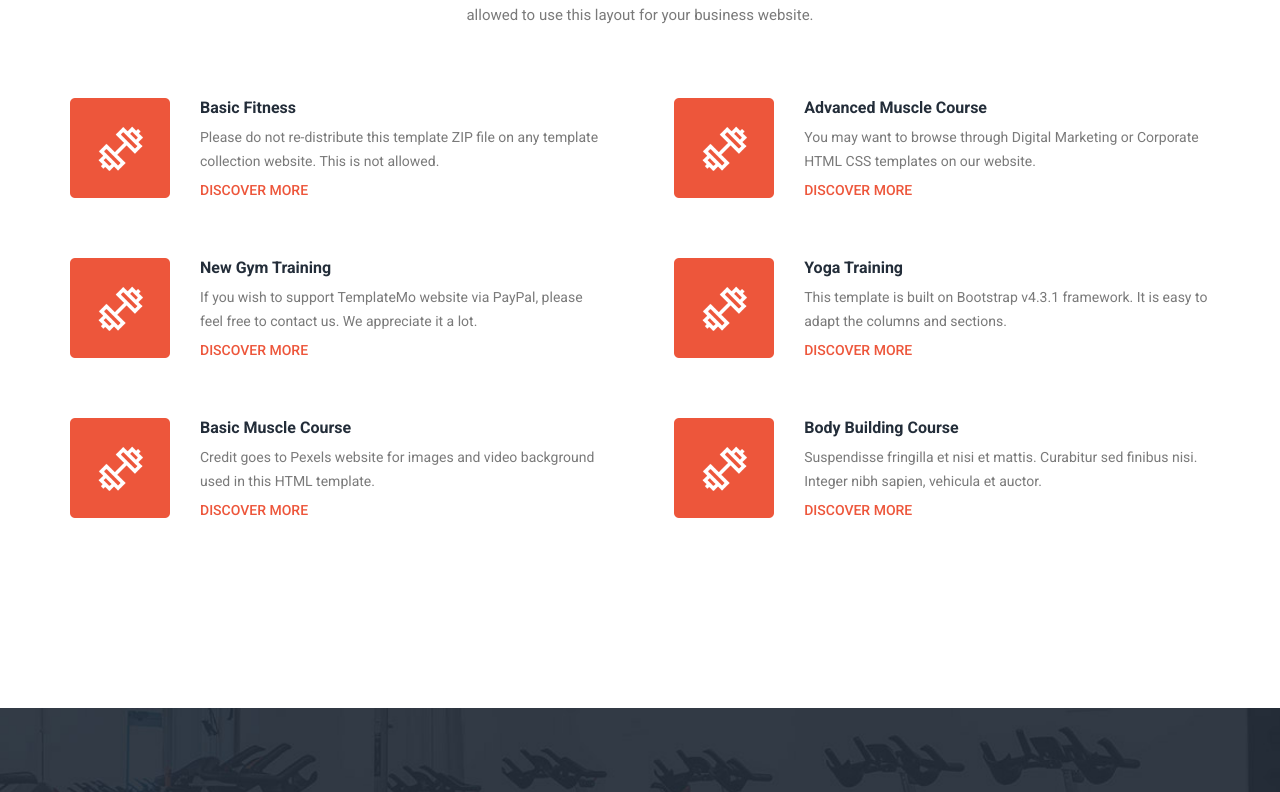
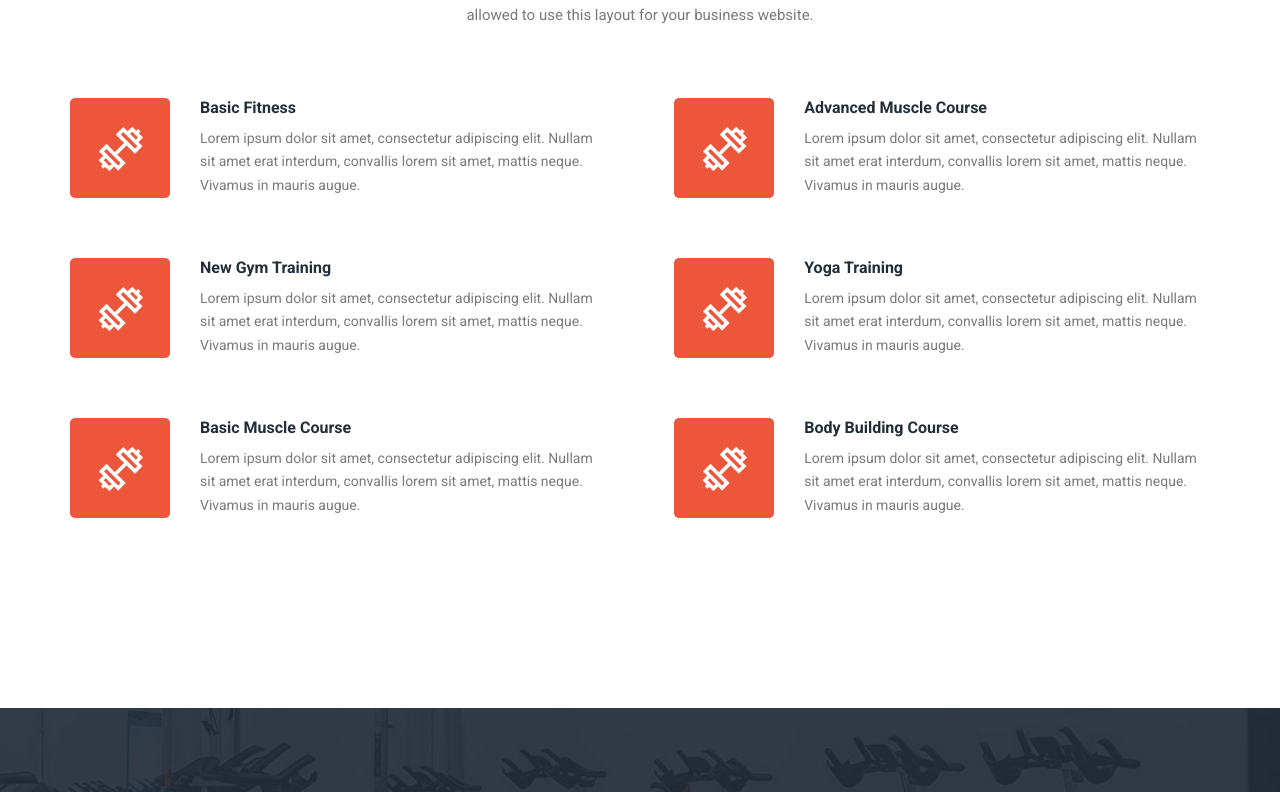
Before and after one commit to Momen-Alshouha/react-gym-project, a React (Create React App) app: page / in a window 1280 px wide. Shown: the part 1028-1820 px from the top of the page. Built offline with nearby package versions, Linux system fonts and the light colour scheme.

Commit message:
something added

```diff
--- a/public/index.html
+++ b/public/index.html
@@ -43,6 +43,30 @@
     <!-- <link rel="stylesheet" href="https://cdn.jsdelivr.net/npm/bootstrap@4.3.1/dist/css/bootstrap.min.css" integrity="sha384-ggOyR0iXCbMQv3Xipma34MD+dH/1fQ784/j6cY/iJTQUOhcWr7x9JvoRxT2MZw1T" crossorigin="anonymous"> -->
     <title>React App</title>
   </head>
+  <style>
+
+div.gallery {
+    margin: 5px;
+    border: 1px solid #ccc;
+    float: left;
+    width: 180px;
+  }
+
+  div.gallery:hover {
+    border: 1px solid #777;
+  }
+
+  div.gallery img {
+    width: 100%;
+    height: auto;
+  }
+
+  div.desc {
+    padding: 15px;
+    text-align: center;
+  }
+
+  </style>
   <body>
     <noscript>You need to enable JavaScript to run this app.</noscript>
     <div id="root"></div>
--- a/src/App.js
+++ b/src/App.js
@@ -11,9 +11,7 @@ import Profile from "./components/Profile/Profile";
 // import Header from "./components/Navbar/Header";
 // import Login from "./components/Login/Login";
 
-
 // import Register from "./components/Register/Register";
-
 const App = () => (
   <div className="App">
 
--- a/src/components/GymProgram/GymProgram.js
+++ b/src/components/GymProgram/GymProgram.js
@@ -15,27 +15,27 @@ const GymProgram = () => (
     <Container>
       <GymProgramCard
         title="Basic Fitness"
-        desc="Please do not re-distribute this template ZIP file on any template collection website. This is not allowed."
+        desc="Lorem ipsum dolor sit amet, consectetur adipiscing elit. Nullam sit amet erat interdum, convallis lorem sit amet, mattis neque. Vivamus in mauris augue."
       />
       <GymProgramCard
         title="Advanced Muscle Course"
-        desc="You may want to browse through Digital Marketing or Corporate HTML CSS templates on our website."
+        desc="Lorem ipsum dolor sit amet, consectetur adipiscing elit. Nullam sit amet erat interdum, convallis lorem sit amet, mattis neque. Vivamus in mauris augue."
       />
       <GymProgramCard
         title="New Gym Training"
-        desc="If you wish to support TemplateMo website via PayPal, please feel free to contact us. We appreciate it a lot."
+        desc="Lorem ipsum dolor sit amet, consectetur adipiscing elit. Nullam sit amet erat interdum, convallis lorem sit amet, mattis neque. Vivamus in mauris augue."
       />
       <GymProgramCard
         title="Yoga Training"
-        desc="This template is built on Bootstrap v4.3.1 framework. It is easy to adapt the columns and sections."
+        desc="Lorem ipsum dolor sit amet, consectetur adipiscing elit. Nullam sit amet erat interdum, convallis lorem sit amet, mattis neque. Vivamus in mauris augue."
       />
       <GymProgramCard
         title="Basic Muscle Course"
-        desc="Credit goes to Pexels website for images and video background used in this HTML template."
+        desc="Lorem ipsum dolor sit amet, consectetur adipiscing elit. Nullam sit amet erat interdum, convallis lorem sit amet, mattis neque. Vivamus in mauris augue."
       />
       <GymProgramCard
         title="Body Building Course"
-        desc="Suspendisse fringilla et nisi et mattis. Curabitur sed finibus nisi. Integer nibh sapien, vehicula et auctor."
+        desc="Lorem ipsum dolor sit amet, consectetur adipiscing elit. Nullam sit amet erat interdum, convallis lorem sit amet, mattis neque. Vivamus in mauris augue."
       />
     </Container>
   </div>
--- a/src/components/GymProgram/GymProgramCard.js
+++ b/src/components/GymProgram/GymProgramCard.js
@@ -9,7 +9,6 @@ const GymProgramCard = ({ title, desc }) => (
     <div className="cardInfo">
       <h4>{title}</h4>
       <p>{desc}</p>
-      <a href="#/">DISCOVER MORE</a>
     </div>
   </div>
 );
--- a/src/components/Main/Info.js
+++ b/src/components/Main/Info.js
@@ -9,7 +9,6 @@ const Info = () => (
     <h1>
       EASY WITH OUR <span>GYM</span>
     </h1>
-    <Button text="BECOME A MEMBER" />
   </div>
 );
 
--- a/src/components/Navbar/LinksContainer.js
+++ b/src/components/Navbar/LinksContainer.js
@@ -21,6 +21,7 @@ const LinksContainer = (props,{ hidden }) => {
       <Link name="CLASSES" linkTo="#ourClasses" />
       <Link name="SCHEDULES" linkTo="#schedule" />
       <Link name="CONTACT" linkTo="#contact" />
+      {localStorage.getItem('isLoggedIn') != '1' && <NavLink onClick={logoutHandler} to="/register" className={classes.NavLink}>Signup</NavLink>}
       {localStorage.getItem('isLoggedIn') == '1' && <NavLink onClick={logoutHandler} to="/" className={classes.NavLink}>Logout</NavLink>}
       {localStorage.getItem('isLoggedIn') != '1' && <NavLink onClick={logoutHandler} to="/Login" className={classes.NavLink}>Signin</NavLink>}
     </div>
--- a/src/components/Profile/Profile.js
+++ b/src/components/Profile/Profile.js
@@ -33,7 +33,7 @@ const Profile = () => {
         <div class="card mb-3" >
           <div class="row g-0">
             <div class="col-md-4 gradient-custom text-center text-white" >
-              <img src="https://mdbcdn.b-cdn.net/img/Photos/new-templates/bootstrap-chat/ava1-bg.webp"
+              <img src="https://static.vecteezy.com/system/resources/previews/002/275/847/original/male-avatar-profile-icon-of-smiling-caucasian-man-vector.jpg"
                 alt="Avatar" class="img-fluid my-5"  />
               <h5>Marie Horwitz</h5>
               <p>Web Designer</p>
--- a/src/components/Trainers/Booking.js
+++ b/src/components/Trainers/Booking.js
@@ -26,7 +26,7 @@ const userId = JSON.parse(localStorage.getItem('id'));
      nineMonth
     })
     if(choose==oneMonth||threeMonth||nineMonth){
-    // window.alert('Booking Done Successfully');
+    window.alert('Booking Done Successfully');
   }}
   else {
     window.alert('Please Login To Complete Your Reservation');
@@ -34,7 +34,7 @@ const userId = JSON.parse(localStorage.getItem('id'));
 return(
   <section css={styles} className="trainers" id="trainers">
     <h2>
-      EXPERT <span>TRAINERS</span>
+      OUR <span>PLANS</span>
     </h2>
     <Icon />
     <p>
```
